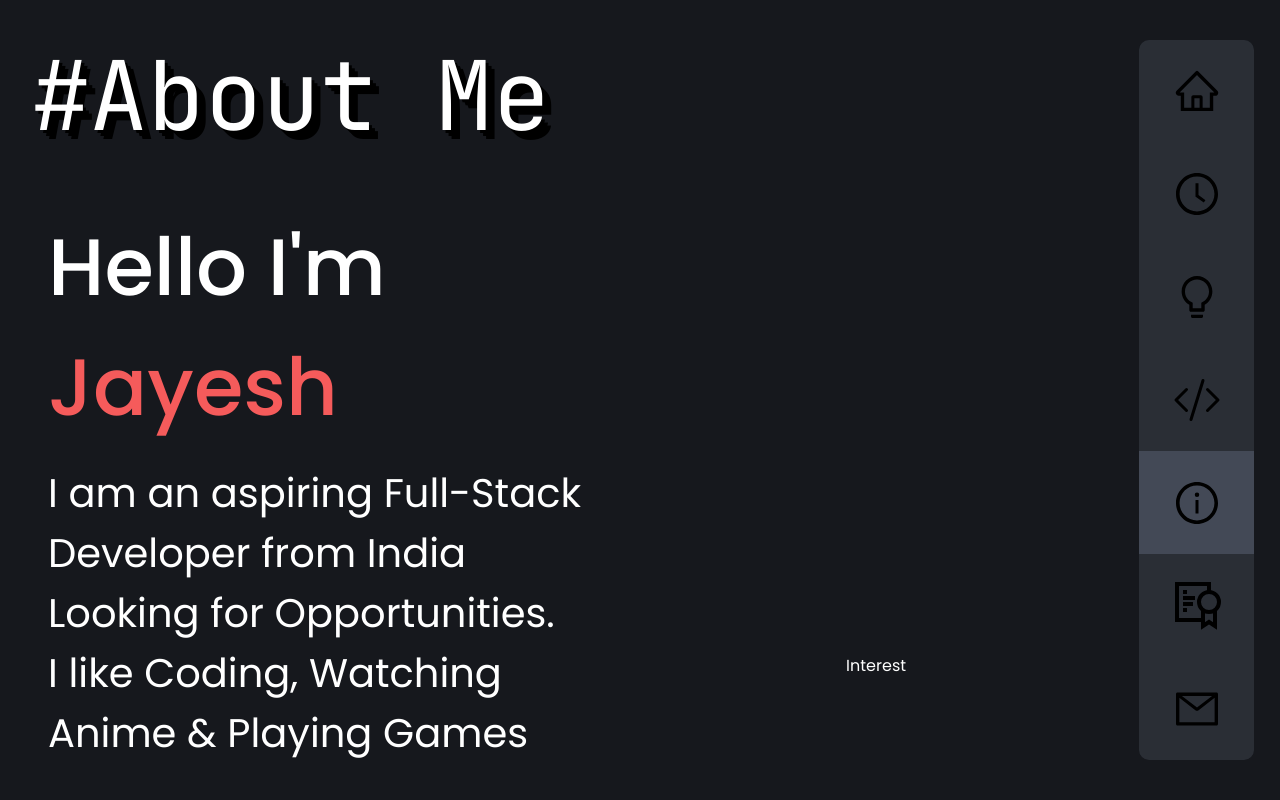
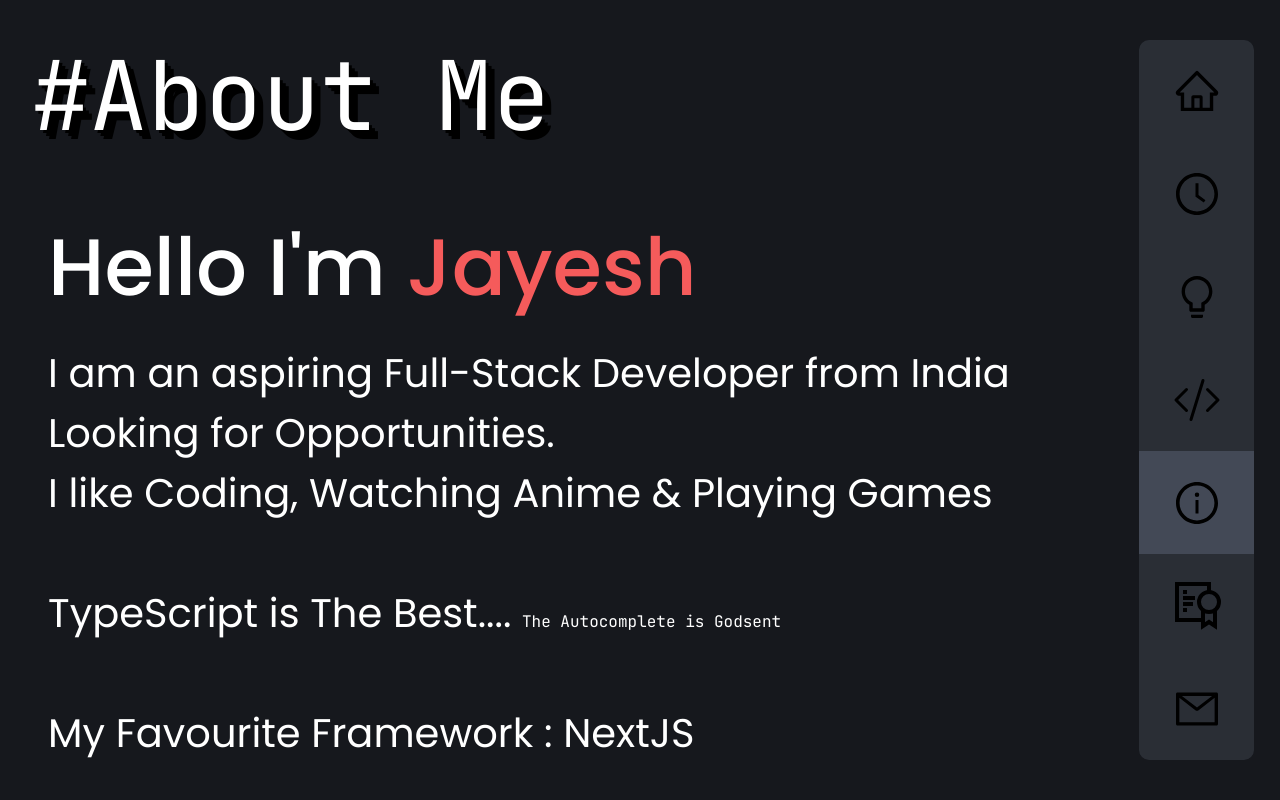
Before and after one commit to KingBael09/Portfolio, a React (Create React App) app: page /about in a window 1280 px wide. Shown: the top 800 px of the page. Built offline with nearby package versions, Linux system fonts and the light colour scheme.

Commit message:
Stable release

```diff
--- a/src/pages/about.tsx
+++ b/src/pages/about.tsx
@@ -75,7 +75,7 @@ const About = () => {
               <span>My Favourite Framework : NextJS</span>
             </div>
           </div>
-          <div className={styles.interest}>Interest</div>
+          {/* <div className={styles.interest}>Interest</div> */}
         </div>
       </div>
     </div>
--- a/src/pages/projects.tsx
+++ b/src/pages/projects.tsx
@@ -9,9 +9,9 @@ import { useProjectContext } from "../context/sessionProj";
 import { DocumentTitle } from "../hooks/docTitle";
 import Snackbar from "@mui/material/Snackbar";
 
-// const url: string = "https://api.github.com/users/KingBael09/repos";
+const url: string = "https://api.github.com/users/KingBael09/repos";
 // const url: string = "https://animechan.vercel.app/api/random";
-const url: string = "lmao";
+// const url: string = "lmao";
 
 const Projects = () => {
   DocumentTitle("Projects");
--- a/src/styles/About.module.css
+++ b/src/styles/About.module.css
@@ -35,12 +35,12 @@
     display: flex;
     flex-direction: row !important;
   }
-  .about {
+  /* .about {
     flex: 0.6;
   }
   .interest {
     flex-grow: 0.4;
-  }
+  } */
 }
 
 .main {
```
